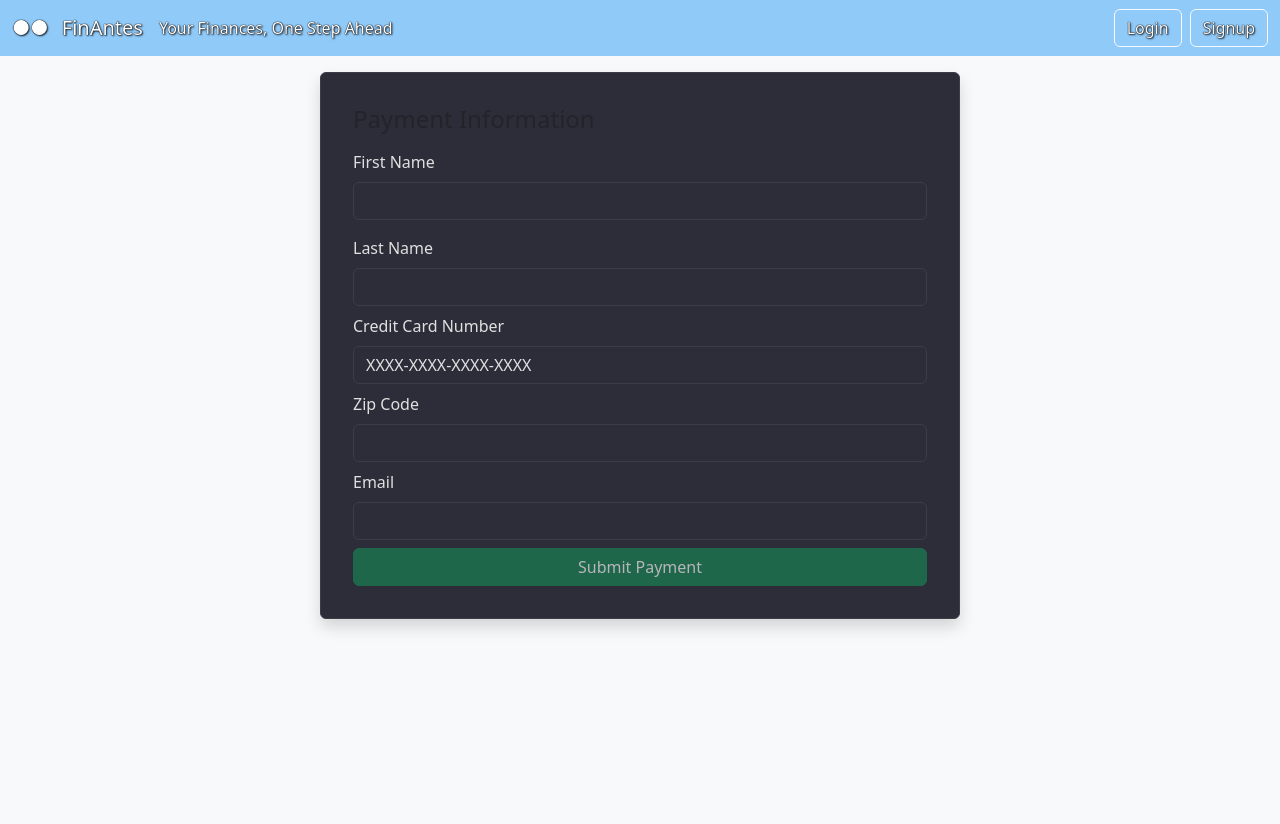
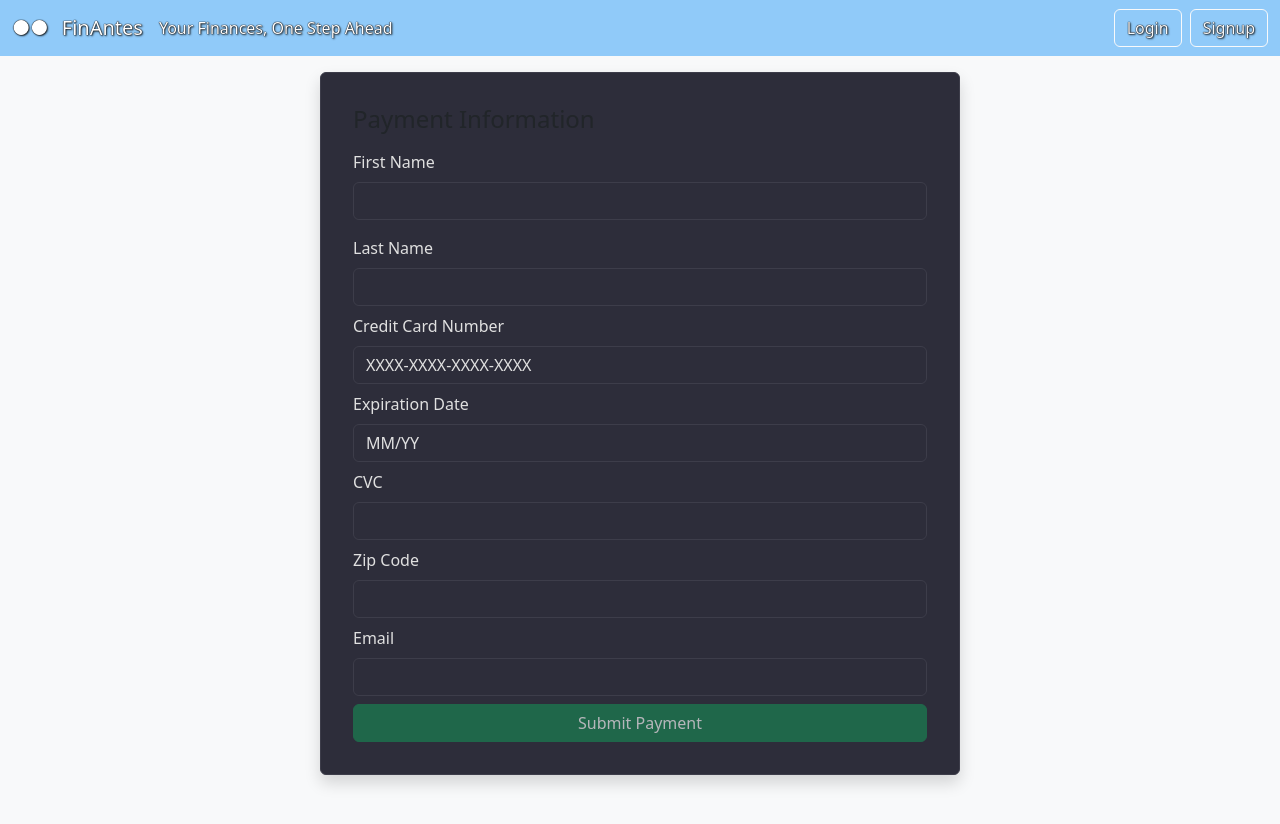
Before and after one commit to JaysonJAcosta5704/FinAntes, a React (Vite) app in the folder Frontend/: page /checkout in a window 1280 px wide. Shown: the top 824 px of the page. Built offline with nearby package versions, Linux system fonts and the light colour scheme.

Commit message:
Added CVC and Expiration Date fields

```diff
--- a/Frontend/src/components/Checkout/Payment.jsx
+++ b/Frontend/src/components/Checkout/Payment.jsx
@@ -9,12 +9,16 @@ function Checkout() {
     firstName: "",
     lastName: "",
     cardNumber: "",
+    cvc:"",
+    expDate:"",
     zipCode: "",
     email: ""
   });
   const [isFormValid, setIsFormValid] = useState(false);
   const [cardError, setCardError] = useState("");
   const [zipError, setZipError] = useState("");
+  const [cvcError, setCvcError] = useState("");
+  const [expError, setExpError] = useState("");
 
   const handleChange = (e) => {
     const { name, value } = e.target;
@@ -36,17 +40,26 @@ function Checkout() {
       const zip = value.replace(/\D/g, "").slice(0, 5);
       setFormData((prev) => ({ ...prev, [name]: zip }));
     }
+    else if (name === "expDate") {
+      let exp = value.replace(/\D/g, "").slice(0, 4); // Max 4 digits (MMYY)
+      if (exp.length > 2) {
+        exp = exp.slice(0, 2) + "/" + exp.slice(2); // Format as MM/YY
+      }
+      setFormData((prev) => ({ ...prev, [name]: exp }));
+}
     else {
       setFormData((prev) => ({ ...prev, [name]: value }));
     }
   };
 
   const validateForm = () => {
-    const { firstName, lastName, cardNumber, zipCode } = formData;
+    const { firstName, lastName, cardNumber, zipCode, cvc, expDate} = formData;
     const cardDigits = cardNumber.replace(/\D/g, "");
 
     const isCardValid = cardDigits.length === 15 || cardDigits.length === 16;
     const isZipValid = zipCode.length === 5;
+    const isCvcValid = cvc.length === 3 || cvc.length === 4;
+
 
     if (!isCardValid && cardDigits.length > 0) {
       setCardError("Credit card must be 15 or 16 digits.");
@@ -54,6 +67,8 @@ function Checkout() {
     else {
       setCardError("");
     }
+
+
 
     if (!isZipValid && zipCode.length > 0)
     {
@@ -63,12 +78,21 @@ function Checkout() {
       setZipError("");
     }
 
+    if (!isCvcValid && cvc.length > 0)
+    {
+      setCvcError("Invalid. Must be 3 or 4 digits");
+    }
+    else{
+      setCvcError("");
+    }
+
 
     const isValid =
       firstName.trim() &&
       lastName.trim() &&
       isCardValid &&
-      isZipValid;
+      isZipValid
+    ;
 
 
     setIsFormValid(isValid);
@@ -119,6 +143,36 @@ function Checkout() {
               />
               {cardError && (
                 <small className="text-danger">{cardError}</small>
+              )}
+            </div>
+            <div className="mb-2">
+              <label className="form-label">Expiration Date</label>
+              <input
+                type="text"
+                name="expDate"
+                className="form-control"
+                placeholder="MM/YY"
+                value={formData.expDate}
+                onChange={handleChange}
+                required
+              />
+            </div>
+            {expError && (
+                <small className="text-danger">{expError}</small>
+              )}
+            <div className="mb-2">
+              <label className="form-label">CVC</label>
+              <input
+                type="text"
+                name="cvc"
+                className="form-control"
+                value={formData.cvc}
+                onChange={handleChange}
+                maxLength="4"
+                required
+              />
+              {cvcError && (
+                <small className="text-danger">{cvcError}</small>
               )}
             </div>
             <div className="mb-2">
```
